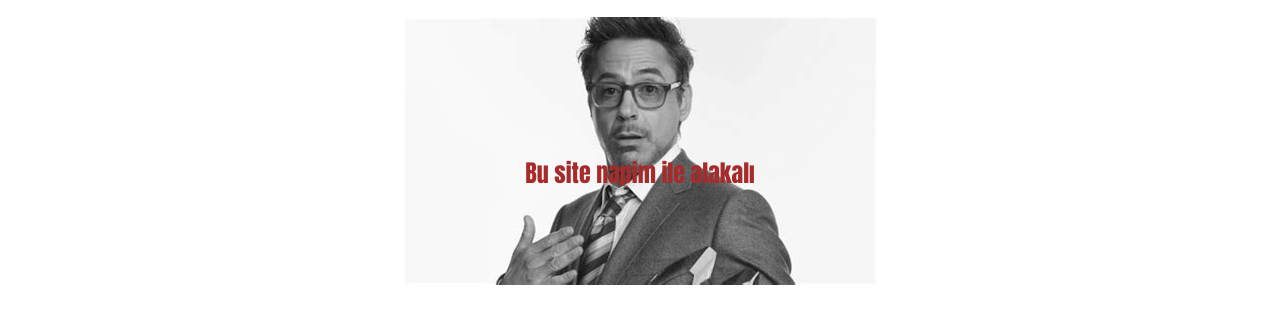
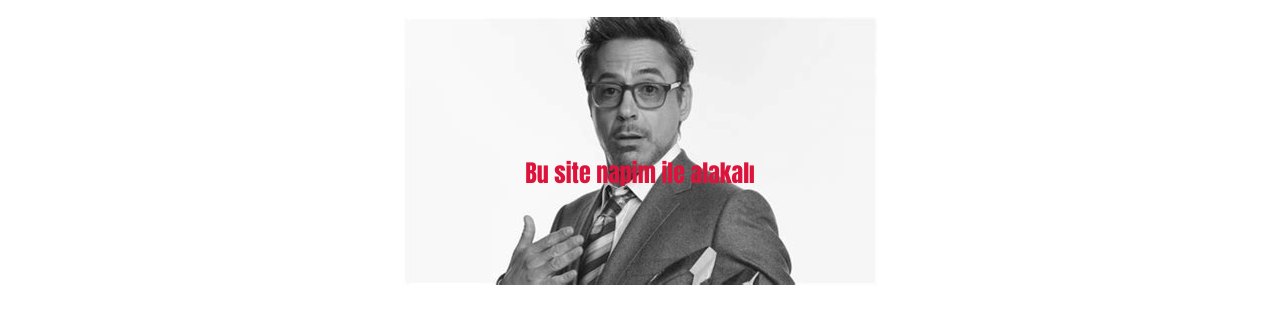
Before and after one commit to gHuseyinabi/gHuseyinabi.github.io, a plain HTML site: page napim/index.html in a window 1280 px wide. Shown: the part 139-462 px from the top of the page. Drawn offline with Linux system fonts and the light colour scheme.

Commit message:
Update index.html

```diff
--- a/napim/index.html
+++ b/napim/index.html
@@ -46,7 +46,7 @@
         }
         .text {
             font-family: Impact;
-            color:hsl(0, 59%, 41%)
+            color:crimson;
         }
         </style>
 </head>
```
